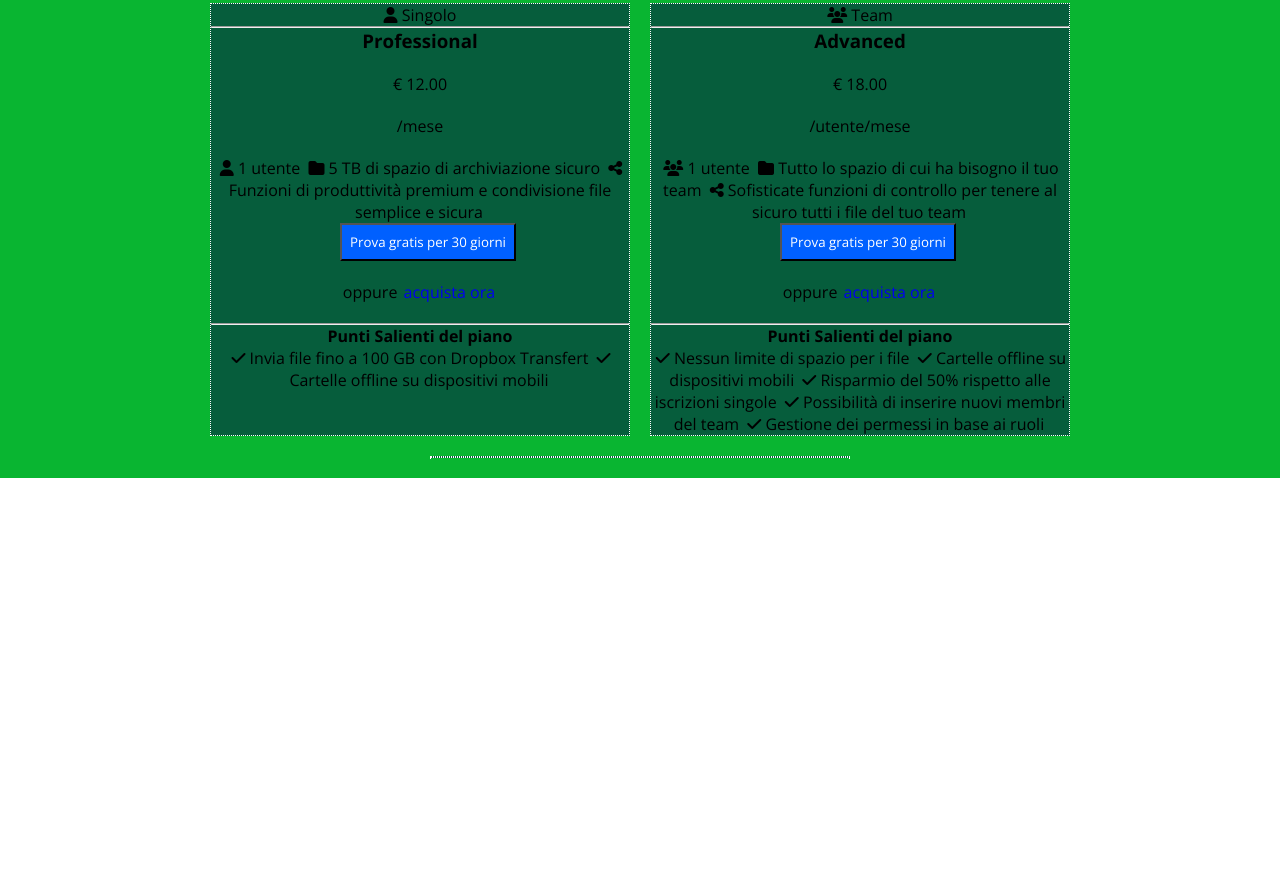
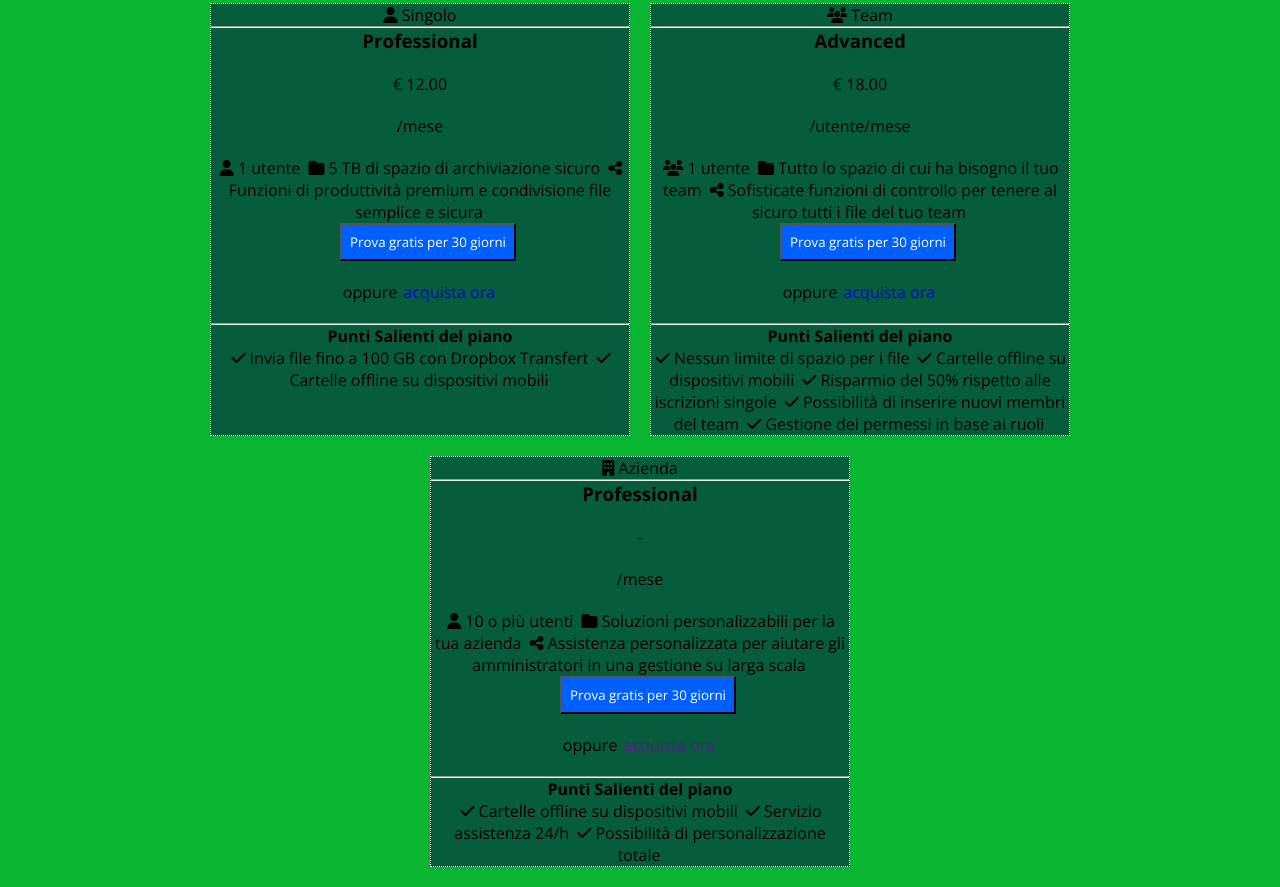
Before and after one commit to SimoneMenichetti/htmlcss-dropbox, a plain HTML site: page index.html in a window 1280 px wide. Shown: the part 865-1752 px from the top of the page. Before the commit the page ends 1343 px from the top, so only its background shows below. Drawn offline with nearby package versions, Linux system fonts and the light colour scheme.

Commit message:
rottura schema colonne

```diff
--- a/index.html
+++ b/index.html
@@ -230,7 +230,58 @@
                                     </li>
                                 </ul>
                     </div>
-                    <div class="column"></div>
+                    <div class="column">
+                        <span><i class="fa-solid fa-building"></i> Azienda</span>
+                            <hr>
+                            <!-- titoli capo -->
+                            <h3>
+                                Professional
+                            </h3>
+                            <!-- costo -->
+                            <p class="price">-</p>
+                            <p class="month">
+                                /mese
+                            </p>
+
+                            <ul>
+                                <li>
+                                    <i class="fa-solid fa-user"></i>
+                                    10 o più utenti
+                                </li>
+                                <li>
+                                    <i class="fa-solid fa-folder"></i>
+                                    Soluzioni personalizzabili per la tua azienda
+                                </li>
+                                <li>
+                                    <i class="fa-solid fa-share-nodes"></i>
+                                    Assistenza personalizzata per aiutare gli amministratori in una gestione su larga
+                                    scala
+                                </li>
+                            </ul>
+                        <!-- bottone -->
+                        <button class="button-blue">
+                            Prova gratis per 30 giorni
+                        </button>
+                        <!-- link acquista ora -->
+                        <p >oppure <a href="">acquista ora</a></p>
+                        <hr>
+                        <!-- title descrizione piano -->
+                        <h4>Punti Salienti del piano</h4>
+                            <ul>
+                                <li>
+                                    <i class="fa-solid fa-check"></i>
+                                    Cartelle offline su dispositivi mobili
+                                </li>
+                                <li>
+                                    <i class="fa-solid fa-check"></i>
+                                    Servizio assistenza 24/h
+                                </li>
+                                <li>
+                                    <i class="fa-solid fa-check"></i>
+                                    Possibilità di personalizzazione totale
+                                </li>
+                            </ul>
+                    </div>
 
                 </div>
             </div>
```
